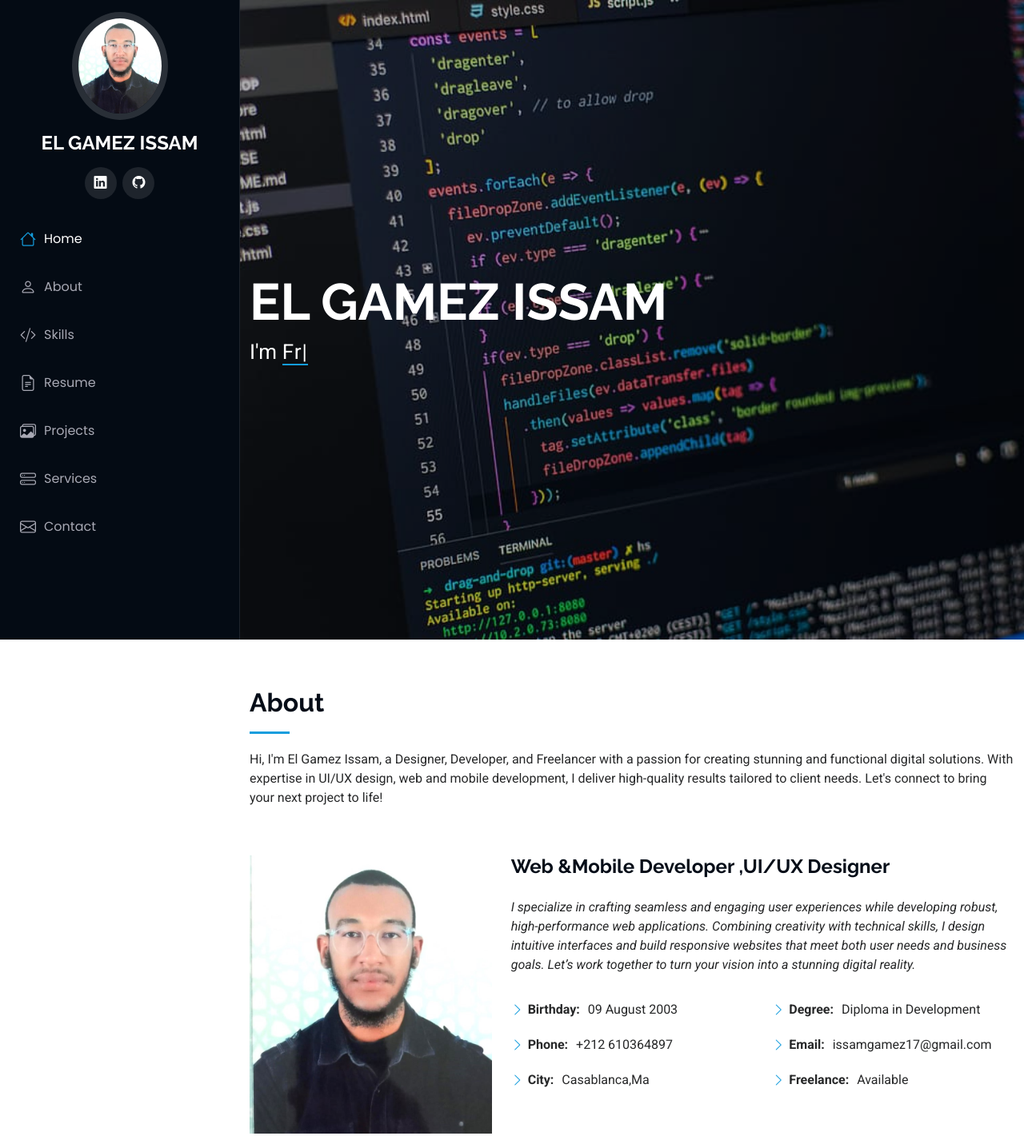
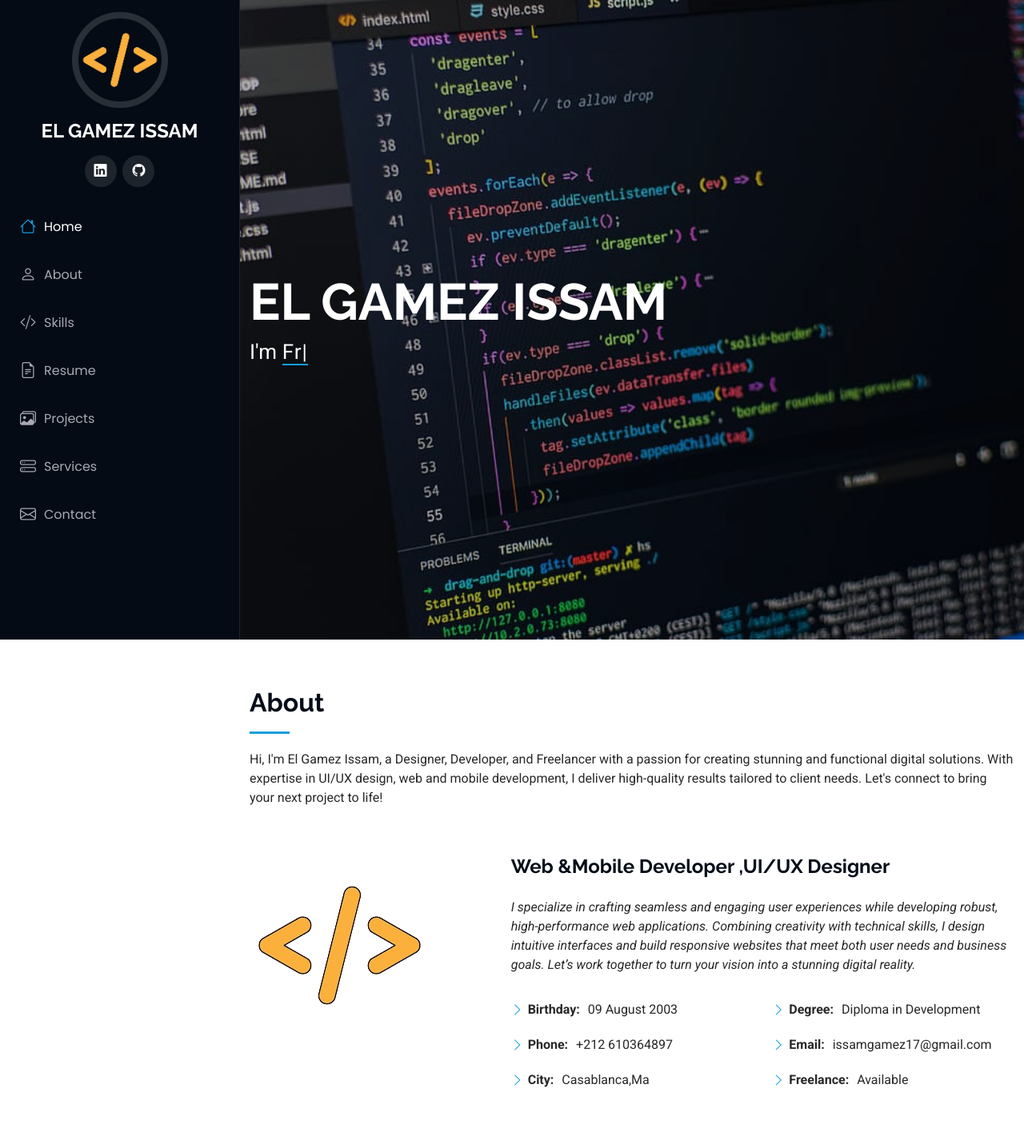
Before and after one commit to issamgamez/portfolio, a plain HTML site: page index.html in a window 1280 px wide. Shown: the top 1421 px of the page at 80% size. Drawn offline with Linux system fonts and the light colour scheme.

Commit message:
finish v1

```diff
--- a/index.html
+++ b/index.html
@@ -36,7 +36,7 @@
     <i class="header-toggle d-xl-none bi bi-list"></i>
 
     <div class="profile-img">
-      <img src="assets/img/myphoto.jpg" alt="" class="img-fluid rounded-circle">
+      <img src="assets/img/myphoto.png" alt="" class="img-fluid rounded-circle">
     </div>
 
     <a href="index.html" class="logo d-flex align-items-center justify-content-center">
@@ -91,7 +91,7 @@
 
         <div class="row gy-4 justify-content-center">
           <div class="col-lg-4">
-            <img src="assets/img/myphoto.jpg" class="img-fluid" alt="">
+            <img src="assets/img/myphoto.png" class="img-fluid" alt="">
           </div>
           <div class="col-lg-8 content">
             <h2>Web &amp;Mobile Developer ,UI/UX Designer</h2>
```
Also changed, not shown: assets/img/myphoto.jpg (deleted), assets/img/myphoto.png (added).
